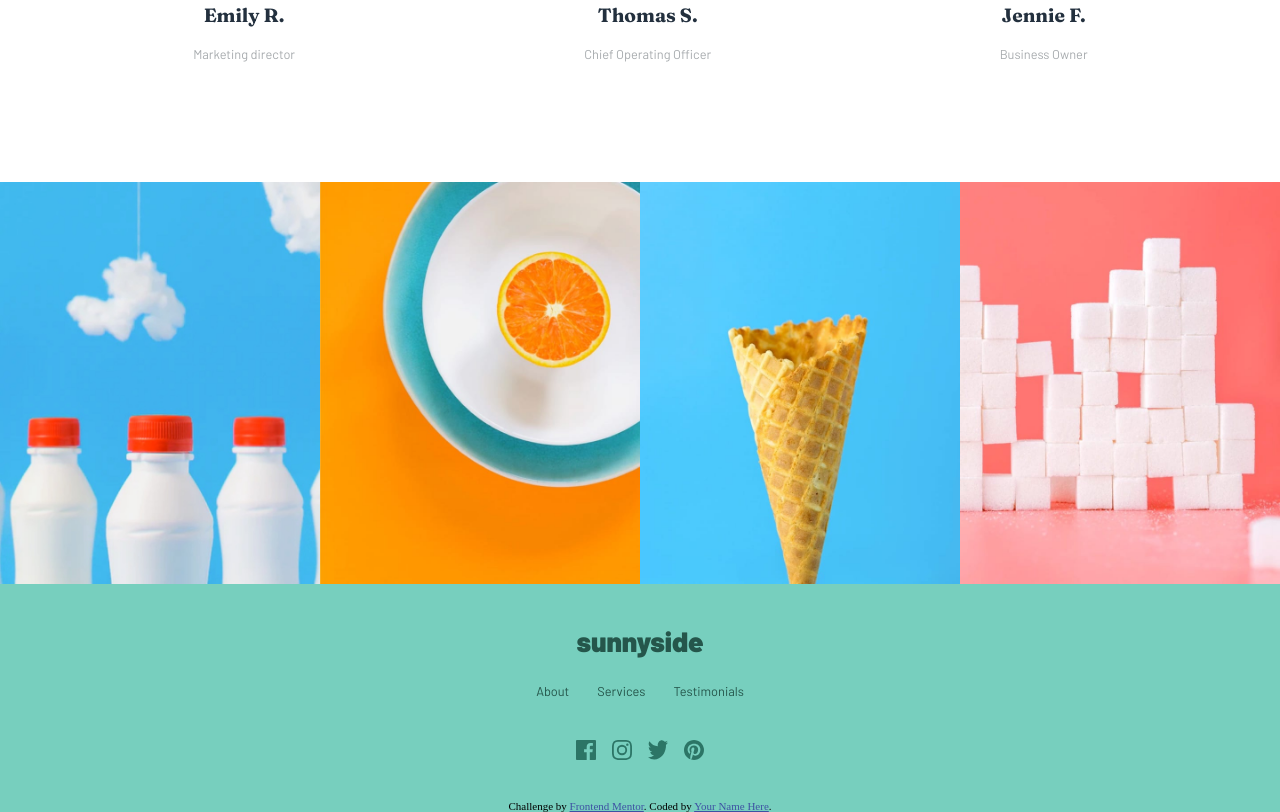
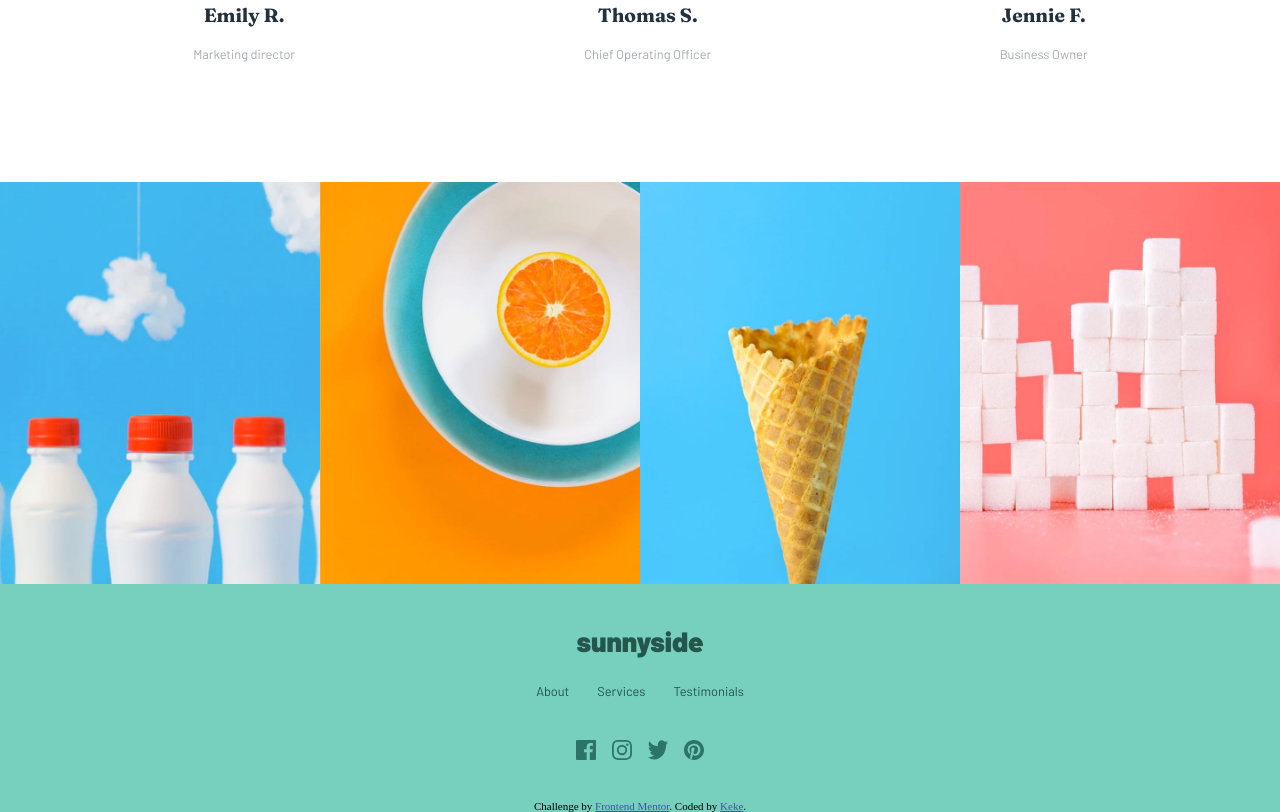
Before and after one commit to KeziaSihombing/Practices, a plain HTML site: page SunnySide/index.html in a window 1280 px wide. Shown: the part 2809-3621 px from the top of the page. Drawn offline with Linux system fonts and the light colour scheme.

Commit message:
Update index.html

```diff
--- a/SunnySide/index.html
+++ b/SunnySide/index.html
@@ -162,7 +162,7 @@
 
   <div class="attribution">
     Challenge by <a href="https://www.frontendmentor.io?ref=challenge" target="_blank">Frontend Mentor</a>.
-    Coded by <a href="#">Your Name Here</a>.
+    Coded by <a href="#">Keke</a>.
   </div>
   <script src="index.js"></script>
 </body>
```
